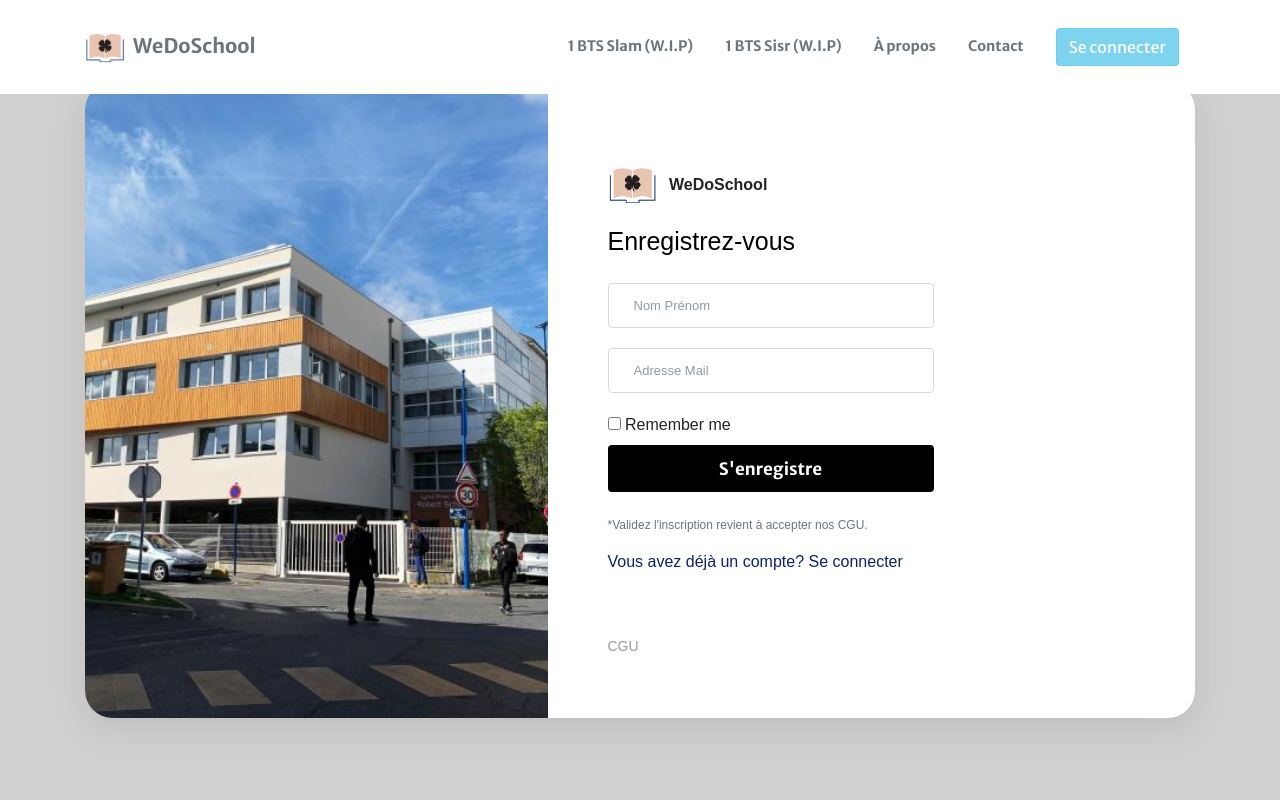
After one commit to DevCommunityClub/Wedoschool, a PHP site: page /Wedoschool/view/register/index.php in a window 1280 px wide. The commit adds this page. Run offline with PHP 8.4, Linux system fonts and the light colour scheme; some libraries are stand-ins or nearby versions.

Commit message:
update 17/02/2021

```diff
--- a/index.php
+++ b/index.php
@@ -1,5 +1,5 @@
 <!DOCTYPE html>
-<html lang="en">
+<html lang="fr">
   <head>
     <meta charset="utf-8" />
     <meta
@@ -67,7 +67,7 @@
         <div class="collapse navbar-collapse" id="navbarResponsive">
           <ul class="navbar-nav ml-auto my-2 my-lg-0">
             <li class="nav-item mx-auto">
-              <a class="nav-link js-scroll-trigger" href="#">1 BTS Slam</a>
+              <a class="nav-link js-scroll-trigger disabled" href="#">1 BTS Slam (W.I.P)</a>
             </li>
             <li class="nav-item mx-auto">
               <a class="nav-link js-scroll-trigger disabled" href="#"
@@ -83,7 +83,7 @@
           </ul>
           <a
             class="nav-link js-scroll-trigger my-1 ml-3 text-white"
-            href="./view/login.php"
+            href="./view/login/"
           >
             <button type="button" class="btn btn-block btn-primary">
               Se connecter
--- a/view/ctl_php/connect.php
+++ /dev/null
@@ -1,5 +0,0 @@
-<?php
-
-
-
-?>
--- a/view/ctl_php/ct-reg.php
+++ /dev/null
@@ -1,5 +0,0 @@
-<?php
-include('/connect.php');
-
-
-?>
--- a/view/frontend/header.php
+++ b/view/frontend/header.php
@@ -1,5 +1,5 @@
 <!DOCTYPE html>
-<html lang="en">
+<html lang="fr">
   <head>
     <meta charset="utf-8" />
     <meta
@@ -13,7 +13,7 @@
     <link
       rel="icon"
       type="image/x-icon"
-      href="../assets/img/Wischoollogo.ico"
+      href="http://localhost/Wedoschool/assets/img/Wischoollogo.ico"
     />
     <!-- Font Awesome icons (free version)-->
     <script
@@ -32,13 +32,10 @@
       type="text/css"
     />
     <!-- Third party plugin CSS-->
-    <link
-      href="https://cdnjs.cloudflare.com/ajax/libs/magnific-popup.js/1.1.0/magnific-popup.min.css"
-      rel="stylesheet"
-    />
+    <link href="https://cdn.jsdelivr.net/npm/bootstrap@5.0.0-beta1/dist/css/bootstrap.min.css" rel="stylesheet" integrity="sha384-giJF6kkoqNQ00vy+HMDP7azOuL0xtbfIcaT9wjKHr8RbDVddVHyTfAAsrekwKmP1" crossorigin="anonymous">
     <!-- Core theme CSS (includes Bootstrap)-->
-    <link href="../assets/css/styles.css" rel="stylesheet" />
-    <link rel="stylesheet" href="../assets/css/login.css"/>
+    <link href="http://localhost/Wedoschool/assets/css/styles.css" rel="stylesheet" />
+    <link rel="stylesheet" href="http://localhost/Wedoschool/assets/css/login.css"/>
   </head>
   <body id="page-top">
     <!-- Navigation-->
@@ -47,9 +44,9 @@
       id="mainNav"
     >
       <div class="container">
-        <a class="navbar-brand js-scroll-trigger text-secondary" href="../index.php#page-top"
+        <a class="navbar-brand js-scroll-trigger text-secondary" href="http://localhost/Wedoschool/index.php#page-top"
           ><img
-            src="../assets/img/Wischoollogo.png"
+            src="http://localhost/Wedoschool/assets/img/Wischoollogo.png"
             class="mr-2"
             style="width: 5vh"
           />WeDoSchool</a
@@ -68,7 +65,7 @@
         <div class="collapse navbar-collapse" id="navbarResponsive">
           <ul class="navbar-nav ml-auto my-2 my-lg-0">
             <li class="nav-item mx-auto">
-              <a class="nav-link js-scroll-trigger text-secondary" href="#">1 BTS Slam</a>
+              <a class="nav-link js-scroll-trigger disabled text-secondary" href="#">1 BTS Slam (W.I.P)</a>
             </li>
             <li class="nav-item mx-auto">
               <a class="nav-link js-scroll-trigger disabled text-secondary" href="#"
@@ -76,15 +73,15 @@
               >
             </li>
             <li class="nav-item mx-auto">
-              <a class="nav-link js-scroll-trigger text-secondary" href="../index.php#about">À propos</a>
+              <a class="nav-link js-scroll-trigger text-secondary" href="http://localhost/Wedoschool/index.php#about">À propos</a>
             </li>
             <li class="nav-item mx-auto">
-              <a class="nav-link js-scroll-trigger text-secondary" href="../index.php#contact">Contact</a>
+              <a class="nav-link js-scroll-trigger text-secondary" href="http://localhost/Wedoschool/index.php#contact">Contact</a>
             </li>
           </ul>
           <a
             class="nav-link js-scroll-trigger my-1 ml-3 text-white"
-            href="../view/login.php"
+            href="http://localhost/Wedoschool/view/login/index.php"
           >
             <button type="button" class="btn btn-block btn-primary">
               Se connecter
--- a/view/privacy.php
+++ b/view/privacy.php
@@ -6,7 +6,7 @@
       <h1 class="pb-4">Définitions</h1>
 
       <p><b>Client :</b> tout professionnel ou personne physique capable au sens des articles 1123 et suivants du Code civil, ou personne morale, qui visite le Site objet des présentes conditions générales.<br>
-      <b>Prestations et Services :</b> <a href="https://wedoschool.000webhostapp.com">https://wedoschool.000webhostapp.com</a> met à disposition des Clients :</p>
+      <b>Prestations et Services :</b> <a href="https://wedoschool.000webhostapp.com">https://wedoschool.000webhostapp.com</a> met à disposition des Clients:</p>
       <p><b>Contenu :</b> Ensemble des éléments constituants l’information présente sur le Site, notamment textes – images – vidéos.</p>
       <p><b>Informations clients :</b> Ci après dénommé « Information (s) » qui correspondent à l’ensemble des données personnelles susceptibles d’être détenues par <a href="https://wedoschool.000webhostapp.com">https://wedoschool.000webhostapp.com</a> pour la gestion de votre compte, de la gestion de la relation client et à des fins d’analyses et de statistiques.</p>
       <p><b>Utilisateur :</b> Internaute se connectant, utilisant le site susnommé.</p>
--- /dev/null
+++ b/view/register/index.php
@@ -0,0 +1,46 @@
+<?php include("../frontend/header.php") ?>
+
+<body>
+  <main class="d-flex align-items-center min-vh-100 py-3 py-md-0">
+    <div class="container">
+      <div class="card login-card">
+        <div class="row no-gutters">
+          <div class="col-md-5">
+            <img src="http://localhost/Wedoschool/assets/img/DUGNY01.jpg" alt="login" class="login-card-img">
+          </div>
+          <div class="col-md-7">
+            <div class="card-body">
+              <div class="brand-wrapper">
+              <img src="http://localhost/Wedoschool/assets/img/Wischoollogo.png" alt="logo" class="logo mr-2">
+                  <span class="font-weight-bold">WeDoSchool</span>
+              </div>
+              <p class="login-card-description">Enregistrez-vous</p>
+              <form action="./ct-reg.php" method="post">
+                <div class="form-group">
+                    <label for="name" class="sr-only">Nom</label>
+                    <input type="text" name="nom" id="nom" class="form-control" placeholder="Nom Prénom" required>
+                  </div>
+                  <div class="form-group">
+                    <label for="email" class="sr-only">Email</label>
+                    <input type="email" name="mail" id="mail" class="form-control" placeholder="Adresse Mail" required>
+                  </div>
+                  <div><input type="checkbox" name="cookie" id="remember" />
+              		<label for="remember-me">Remember me</label>
+                  <input type="submit" class="btn btn-block login-btn mb-4" value="S'enregistre">
+              </form>
+              <p style="font-size:12px;" class="text-muted">*Validez l'inscription revient à accepter nos CGU.</p>
+                <p class="login-card-footer-text">Vous avez déjà un compte? <a href="http://localhost/Wedoschool/view/login/index.php" class="text-reset">Se connecter</a></p>
+                <nav class="login-card-footer-nav">
+                    <a href="http://localhost/Wedoschool/view/privacy.php">CGU</a>
+                </nav>
+            </div>
+          </div>
+        </div>
+      </div>
+    </div>
+  </main>
+  <script src="https://code.jquery.com/jquery-3.4.1.min.js"></script>
+  <script src="https://cdn.jsdelivr.net/npm/popper.js@1.16.0/dist/umd/popper.min.js"></script>
+  <script src="https://stackpath.bootstrapcdn.com/bootstrap/4.4.1/js/bootstrap.min.js"></script>
+</body>
+</html>
```
Also changed, not shown: view/login.php (+32 -6 lines), view/login/index.php (added, +45 -0 lines), view/register.php (+35 -5 lines), view/register/ct-reg.php (added, +31 -0 lines), README.md (deleted), assets/css/slam.css (added).
